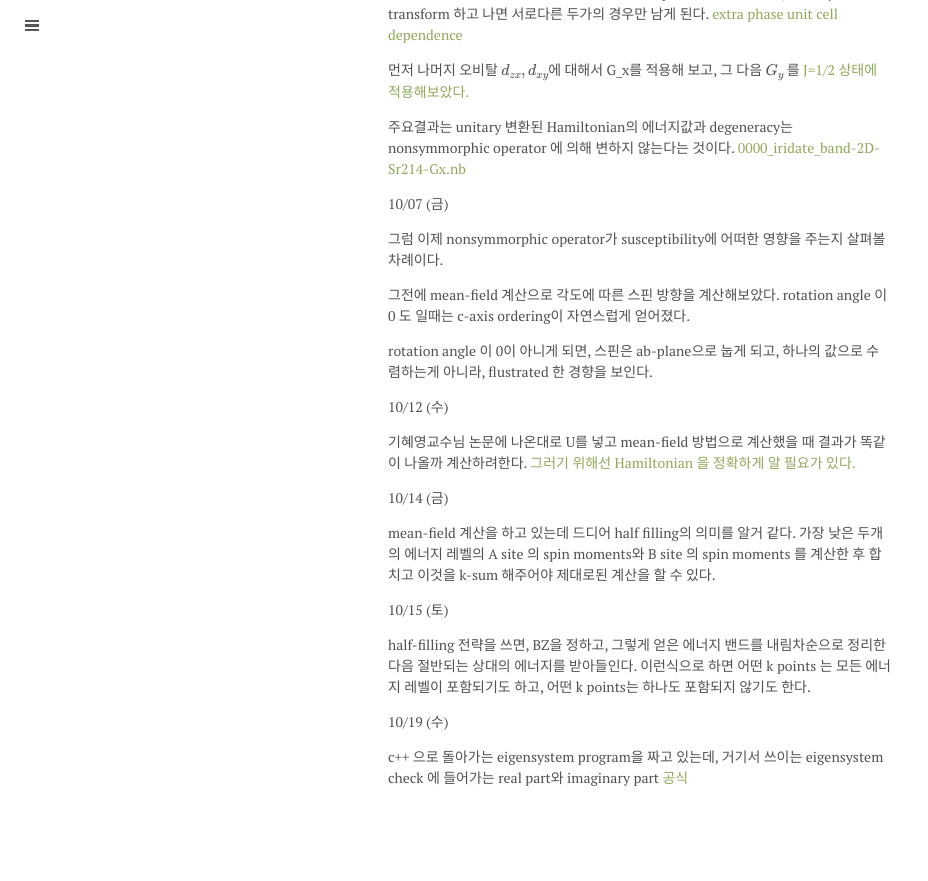
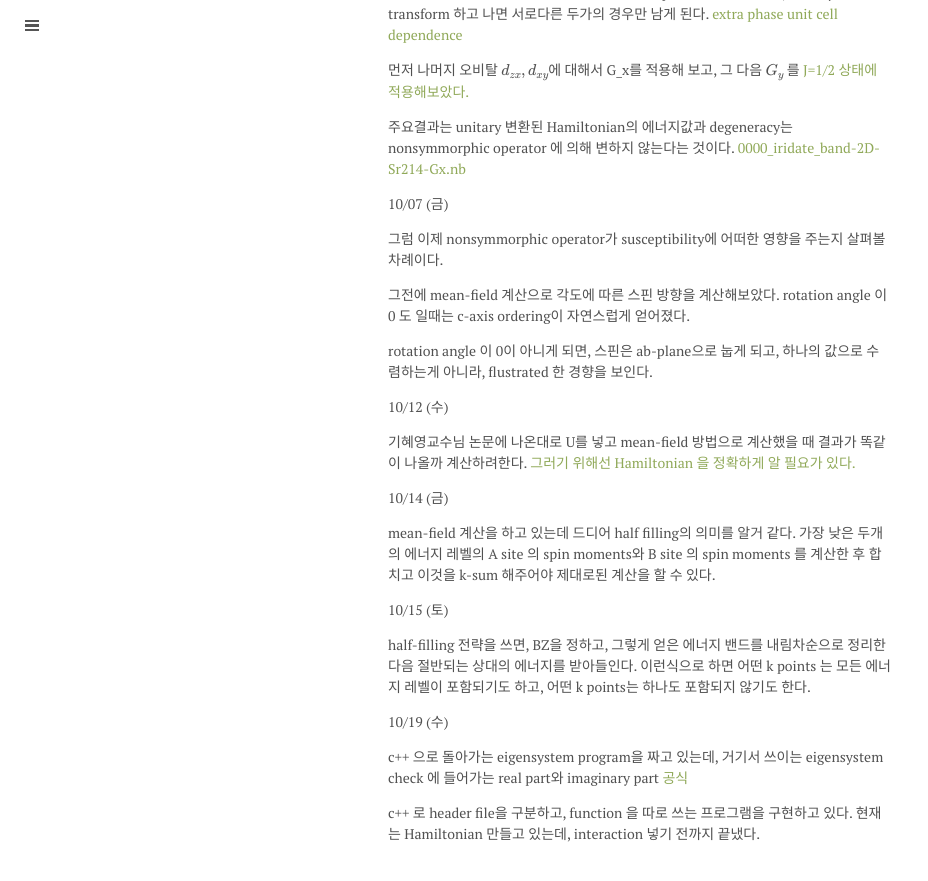
Before and after one commit to qkrwlsghdcjsworlt/work, a Jekyll site: the page built from iridates-note.md, in a window 1280 px wide and 900 px high, scrolled down 2534 px. Shown: the top 881 px of the window, without its empty margins (0-928 px from the left). Built offline with Jekyll 4.4.1, drawn with Linux system fonts in a browser that asks for light colours; formulas are drawn with MathJax 3; before the commit the page ends 3378 px from its top, so only the background shows below that.

Commit message:
“update”

```diff
--- a/iridates-note.md
+++ b/iridates-note.md
@@ -150,3 +150,5 @@ half-filling 전략을 쓰면, BZ을 정하고, 그렇게 얻은 에너지 밴
 
 c++ 으로 돌아가는 eigensystem program을 짜고 있는데, 거기서 쓰이는 eigensystem check 에 들어가는 real part와 imaginary part
 [공식]({{ site.baseurl }}/public/iridatesnotes/eigensystem_check_19OCT2016.pdf)
+
+c++ 로 header file을 구분하고, function 을 따로 쓰는 프로그램을 구현하고 있다. 현재는 Hamiltonian 만들고 있는데, interaction 넣기 전까지 끝냈다.
```
